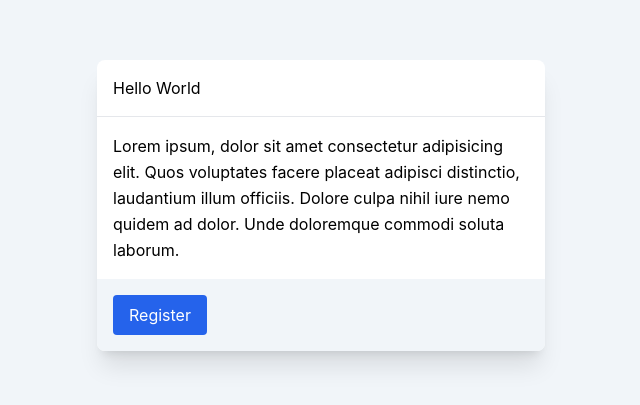
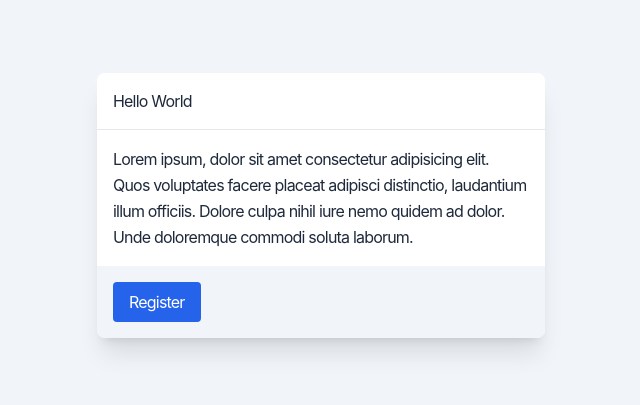
Before and after one commit to farreldev/react-vite-tailwind, a React (Vite) app: page / in a window 1280 px wide. Shown: the part 195-600 px from the top of the page, without its empty margins (319-959 px from the left). Built offline with nearby package versions, Linux system fonts and the light colour scheme.

Commit message:
save update

```diff
--- a/src/App.jsx
+++ b/src/App.jsx
@@ -8,7 +8,7 @@ export default function App() {
     const onClick = () => console.log('Login with another style type...');
 
     return (
-        <div className={'bg-slate-100 antialiased min-h-screen flex items-center justify-center'}>
+        <div className={'bg-slate-100 text-slate-800 tracking-tighter antialiased min-h-screen flex items-center justify-center'}>
             {/* <div className='flex gap-x-2'> */}
             {/*----------- Menggunakan type object ----------- */}
             {/* <Button {...{ type, onClick }}>
```
